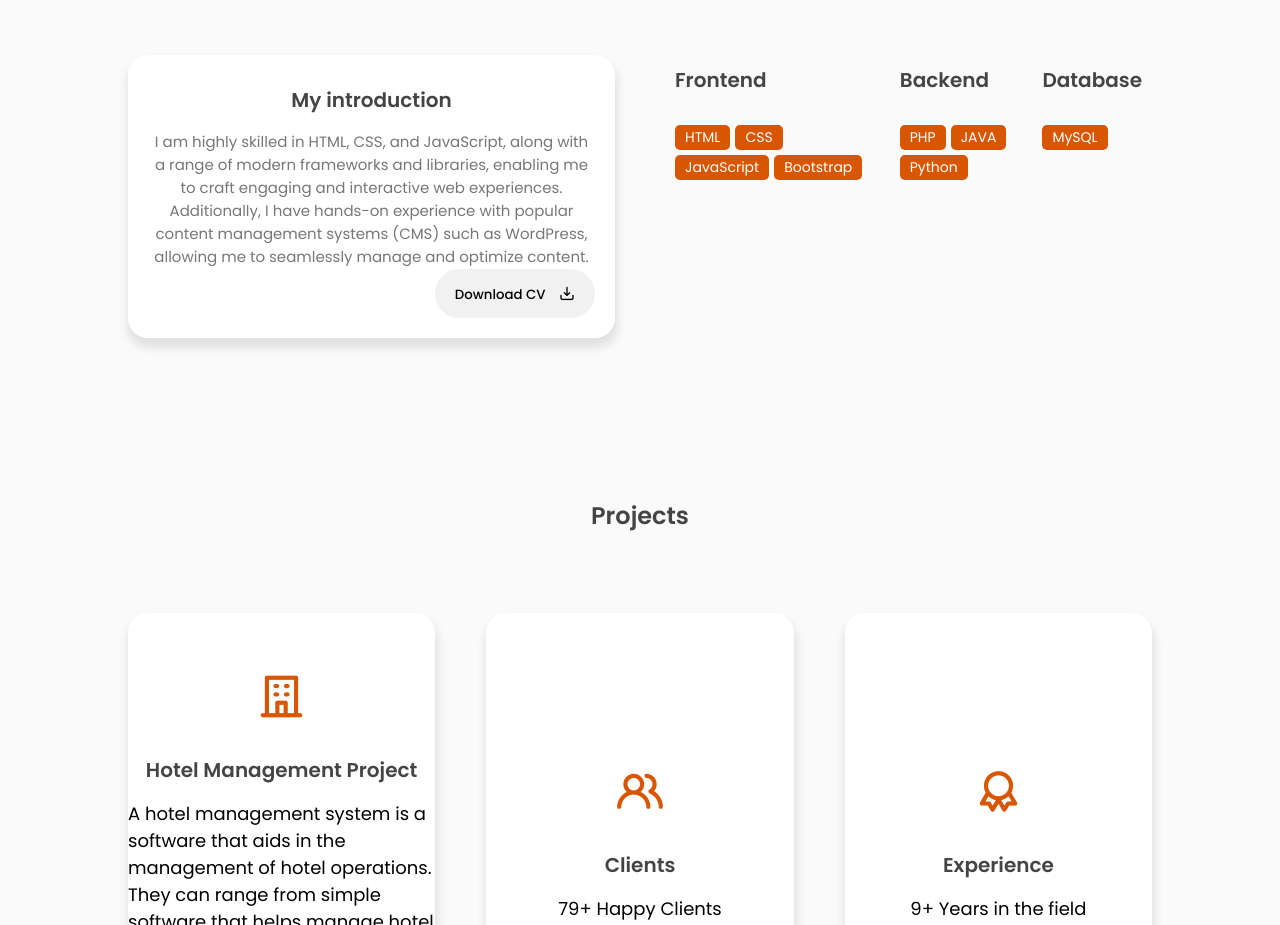
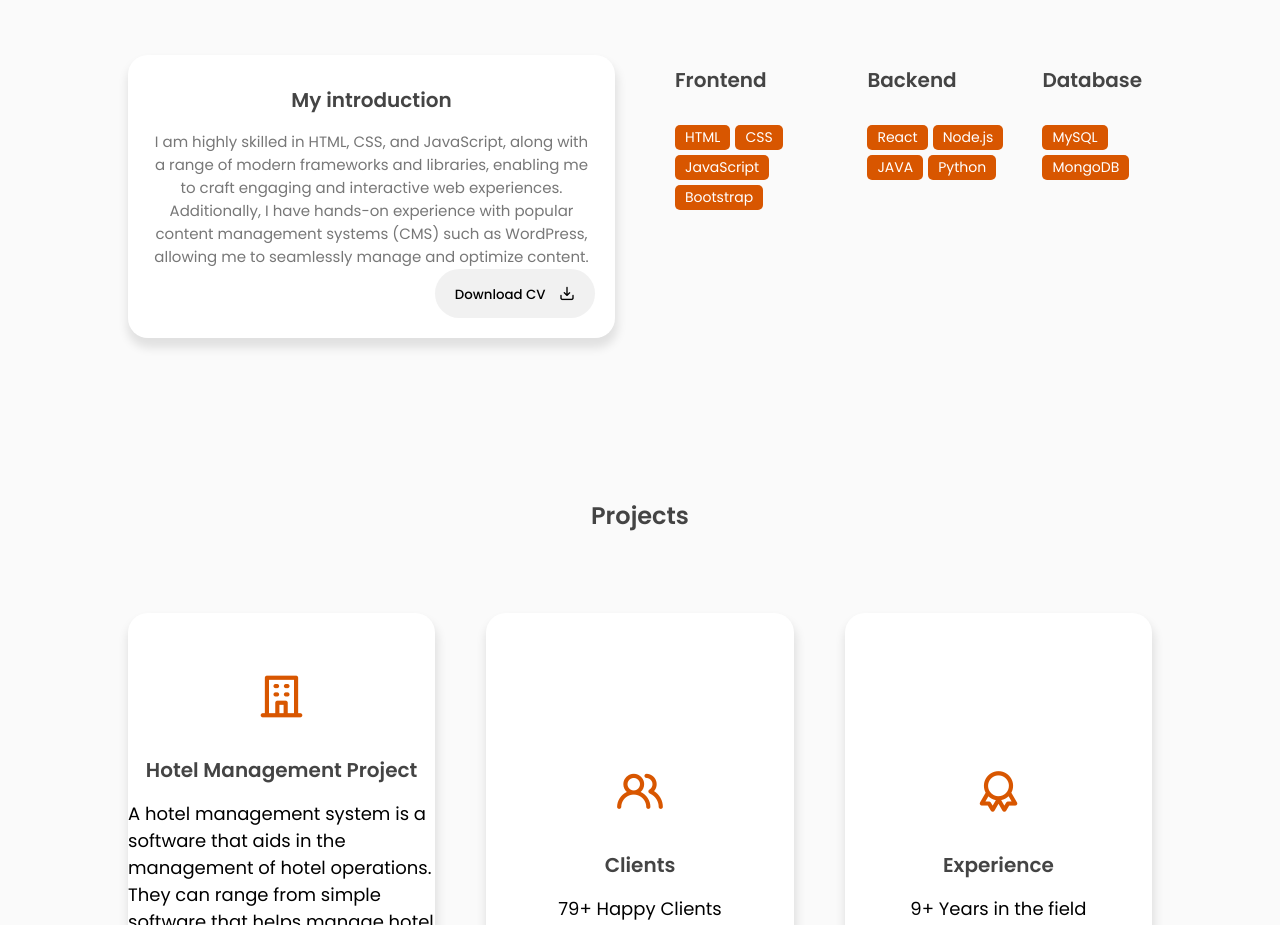
Before and after one commit to techdharmveer/Portfolio, a plain HTML site: page index.html in a window 1280 px wide. Shown: the part 940-1865 px from the top of the page. Drawn offline with nearby package versions, Linux system fonts and the light colour scheme.

Commit message:
Update index.html

```diff
--- a/index.html
+++ b/index.html
@@ -118,7 +118,8 @@
                         <h3>Backend</h3>
                     </div>
                     <div class="skills-list">
-                        <span>PHP</span>
+                        <span>React</span>
+                        <span>Node.js</span>
                         <span>JAVA</span>
                         <span>Python</span>
                     </div>
@@ -129,6 +130,7 @@
                     </div>
                     <div class="skills-list">
                         <span>MySQL</span>
+                        <span>MongoDB</span>
                     </div>
                 </div>
             </div>
```
